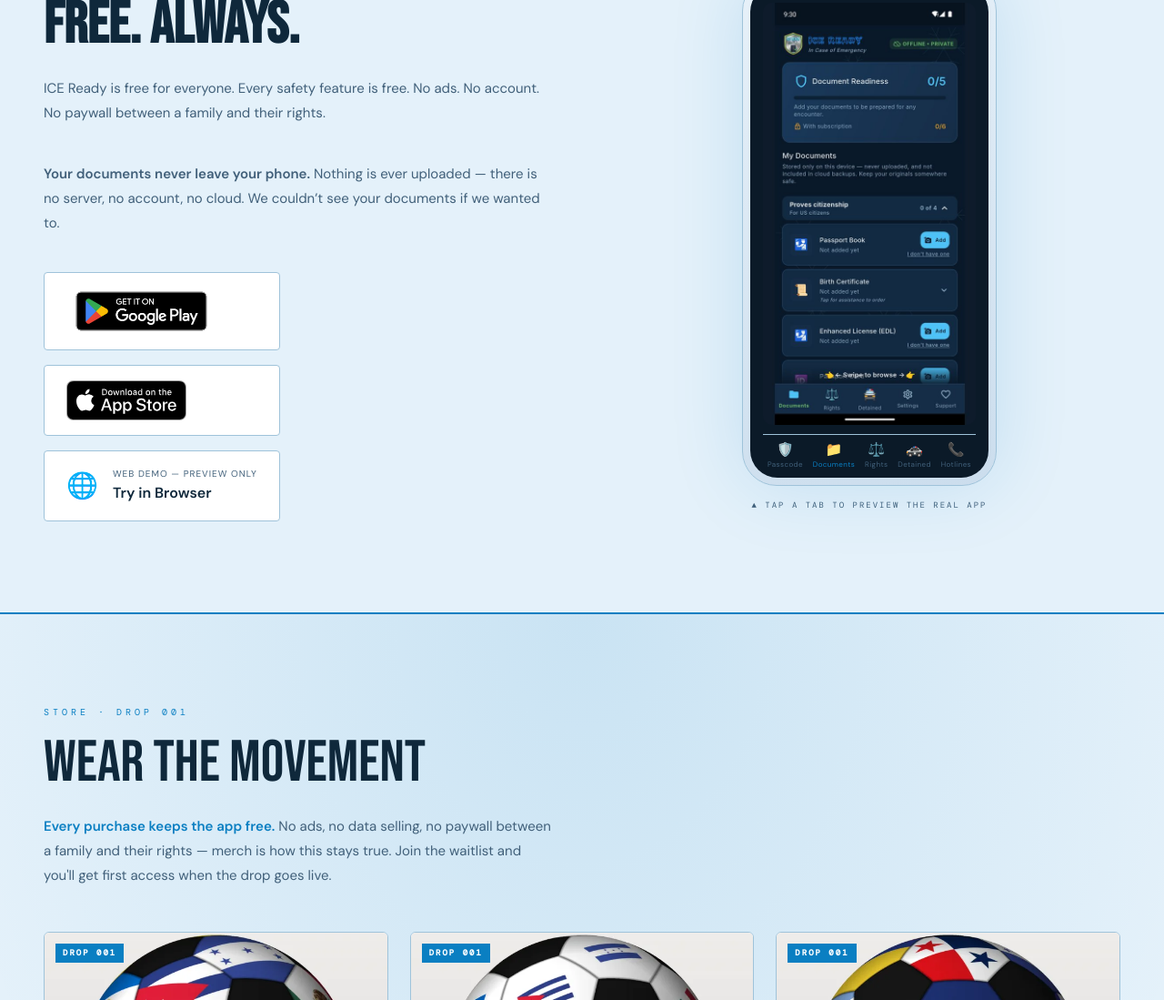
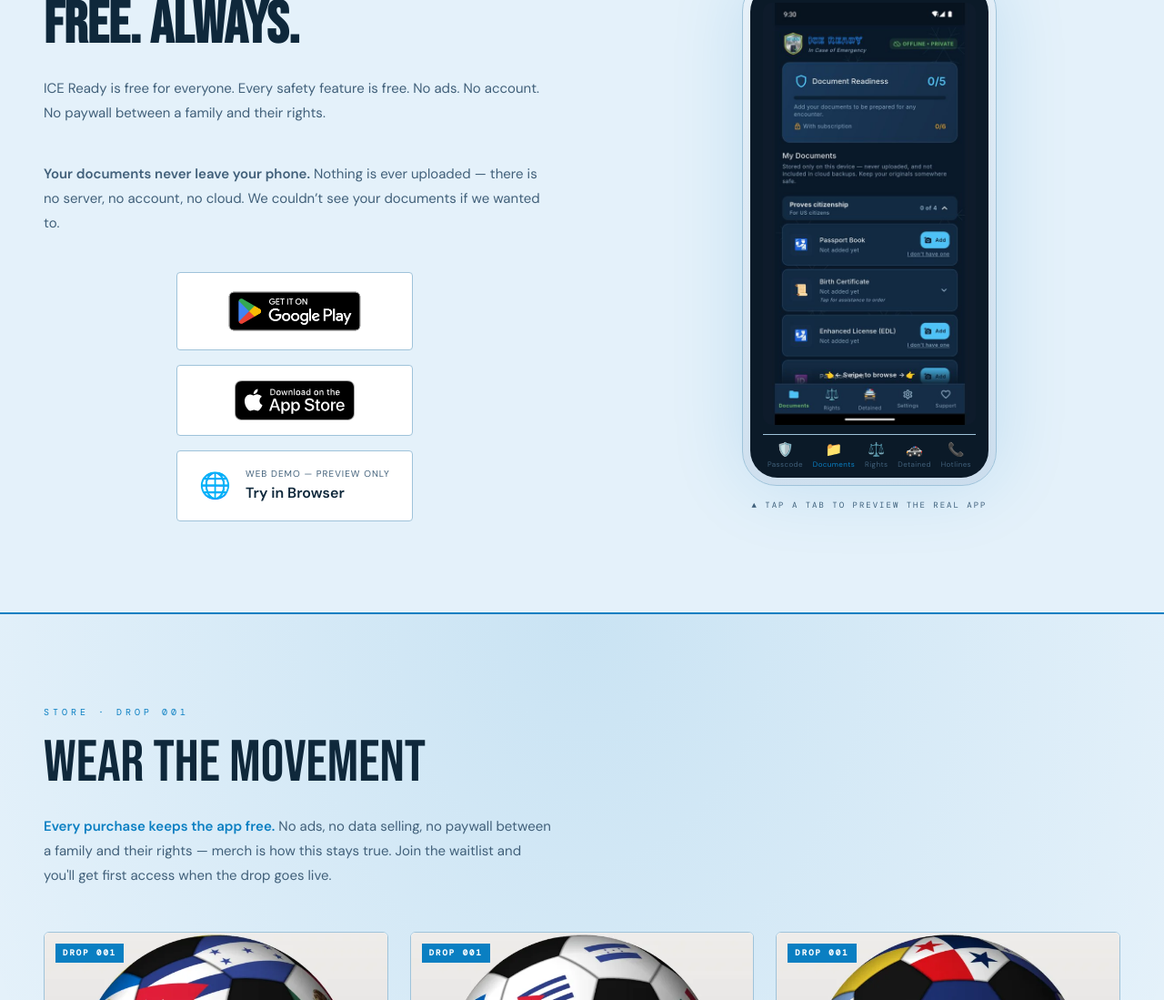
Before and after one commit to iCyberAI/iceready-site, a plain HTML site: page index.html in a window 1280 px wide. Shown: the part 2402-3501 px from the top of the page at 91% size. Drawn offline with nearby package versions, Linux system fonts and the light colour scheme.

Commit message:
Center app store/download buttons within their container

```diff
--- a/index.html
+++ b/index.html
@@ -86,8 +86,8 @@ nav{position:sticky;top:0;z-index:100;display:flex;align-items:center;justify-co
 .download-inner{max-width:1200px;margin:0 auto;display:grid;grid-template-columns:1fr 1fr;gap:80px;align-items:center;}
 .download-copy h2{font-family:'Bebas Neue',sans-serif;font-size:clamp(40px,5vw,72px);color:#fff;line-height:1;margin-bottom:24px;}
 .download-copy p{color:var(--muted);font-size:15px;line-height:1.8;margin-bottom:40px;}
-.store-buttons{display:flex;flex-direction:column;gap:16px;}
-.store-btn{display:flex;align-items:center;gap:16px;background:var(--surface2);border:1px solid var(--border);padding:16px 24px;border-radius:4px;text-decoration:none;max-width:260px;transition:border-color .3s,transform .3s cubic-bezier(.16,1,.3,1);}
+.store-buttons{display:flex;flex-direction:column;align-items:center;gap:16px;}
+.store-btn{display:flex;align-items:center;justify-content:center;gap:16px;background:var(--surface2);border:1px solid var(--border);padding:16px 24px;border-radius:4px;text-decoration:none;width:100%;max-width:260px;transition:border-color .3s,transform .3s cubic-bezier(.16,1,.3,1);}
 .store-btn:hover{border-color:var(--accent);transform:translateX(4px);}
 .store-btn-text small{display:block;font-size:10px;letter-spacing:1px;color:var(--muted);text-transform:uppercase;}
 .store-btn-text strong{display:block;font-size:16px;color:#fff;}
```
